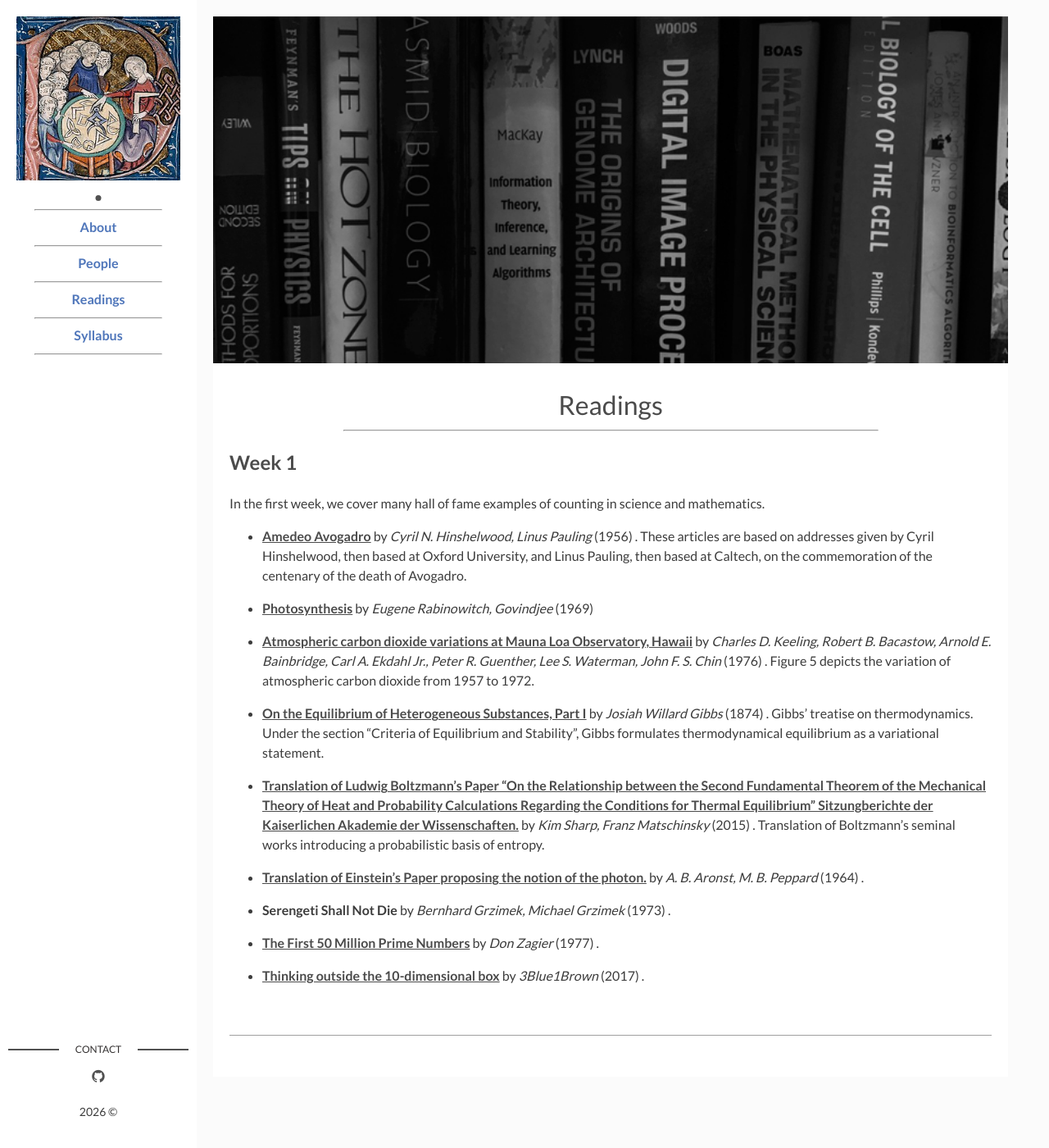
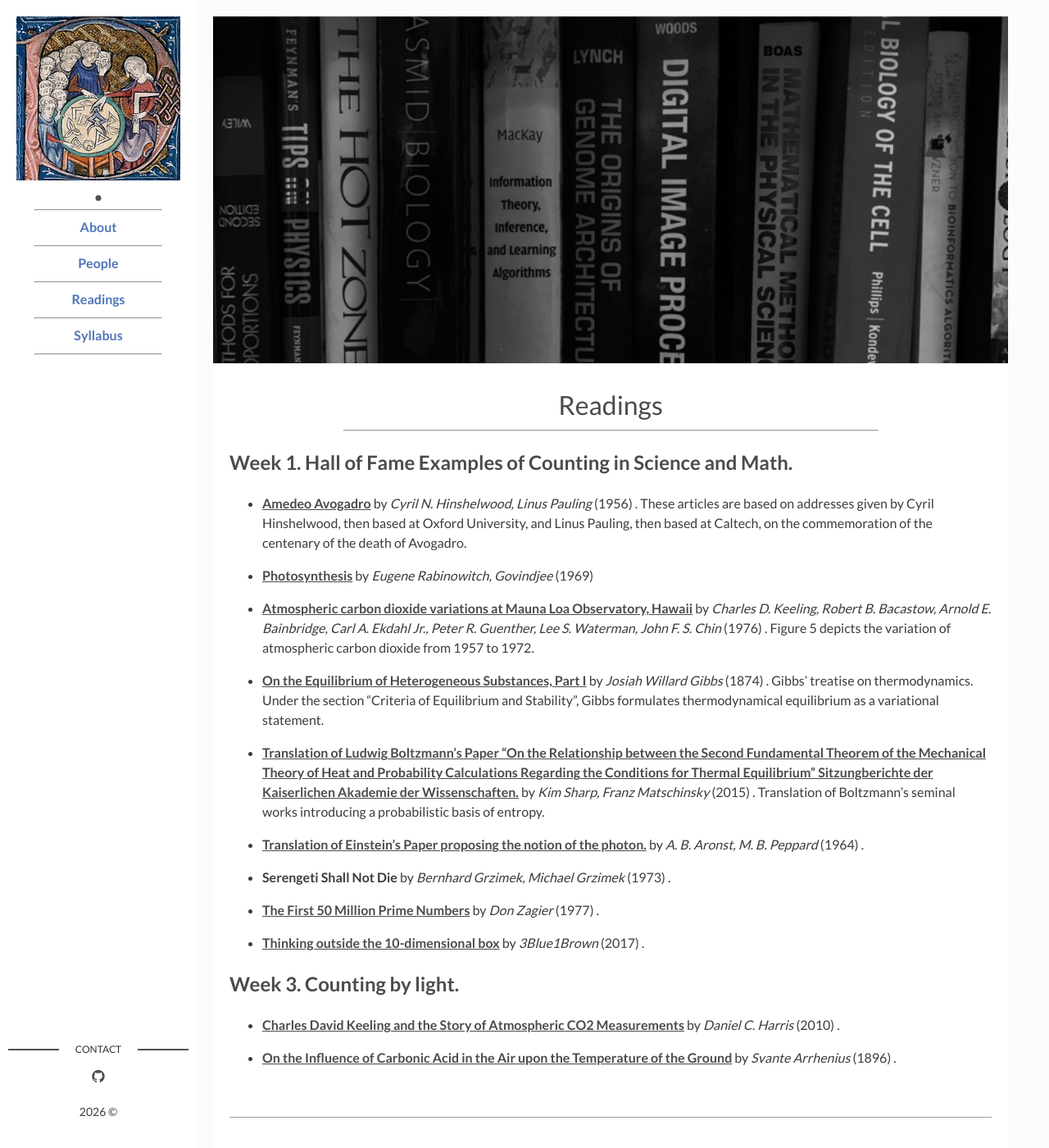
Before and after one commit to RPGroup-PBoC/counting, a Jekyll site: the page built from page02_readings.md, in a window 1280 px wide and 1400 px high. Shown: the whole window at 82% size. Built offline with Jekyll 4.4.1, drawn with Linux system fonts in a browser that asks for light colours.

Commit message:
Readings for week 3 updated.

```diff
--- a/_data/readings.yaml
+++ b/_data/readings.yaml
@@ -1,4 +1,4 @@
-Week 1:
+Week 1. Hall of Fame Examples of Counting in Science and Math.:
  - pub:
    title: Amedeo Avogadro
    authors: Cyril N. Hinshelwood, Linus Pauling
@@ -70,3 +70,22 @@ Week 1:
    link: https://www.youtube.com/watch?v=zwAD6dRSVyI
    description: >
       .
+
+# Week 2. On the Surface Area and Volume of the N-Dimensional Sphere.:
+
+Week 3. Counting by light.:
+ - pub:
+   title: Charles David Keeling and the Story of Atmospheric CO2 Measurements
+   authors: Daniel C. Harris
+   year: 2010
+   link: https://pubs.acs.org/doi/10.1021/ac1001492
+   description: >
+      .
+
+ - pub:
+   title: On the Influence of Carbonic Acid in the Air upon the Temperature of the Ground
+   authors: Svante Arrhenius
+   year: 1896
+   link: https://www.rsc.org/images/arrhenius1896_tcm18-173546.pdf
+   description: >
+      .
--- a/page02_readings.md
+++ b/page02_readings.md
@@ -38,7 +38,6 @@ Edit those to update the website
 {%endfor%} -->
 {% for day in site.data.readings %}
 ## {{day[0]}}
-In the first week, we cover many hall of fame examples of counting in science and mathematics.
 {% for pub in day[1] %}
 * {% if pub.link contains '://' %}
     [**{{ pub.title }}**]({{ pub.link }})
```
Also changed, not shown: 1 other file.
